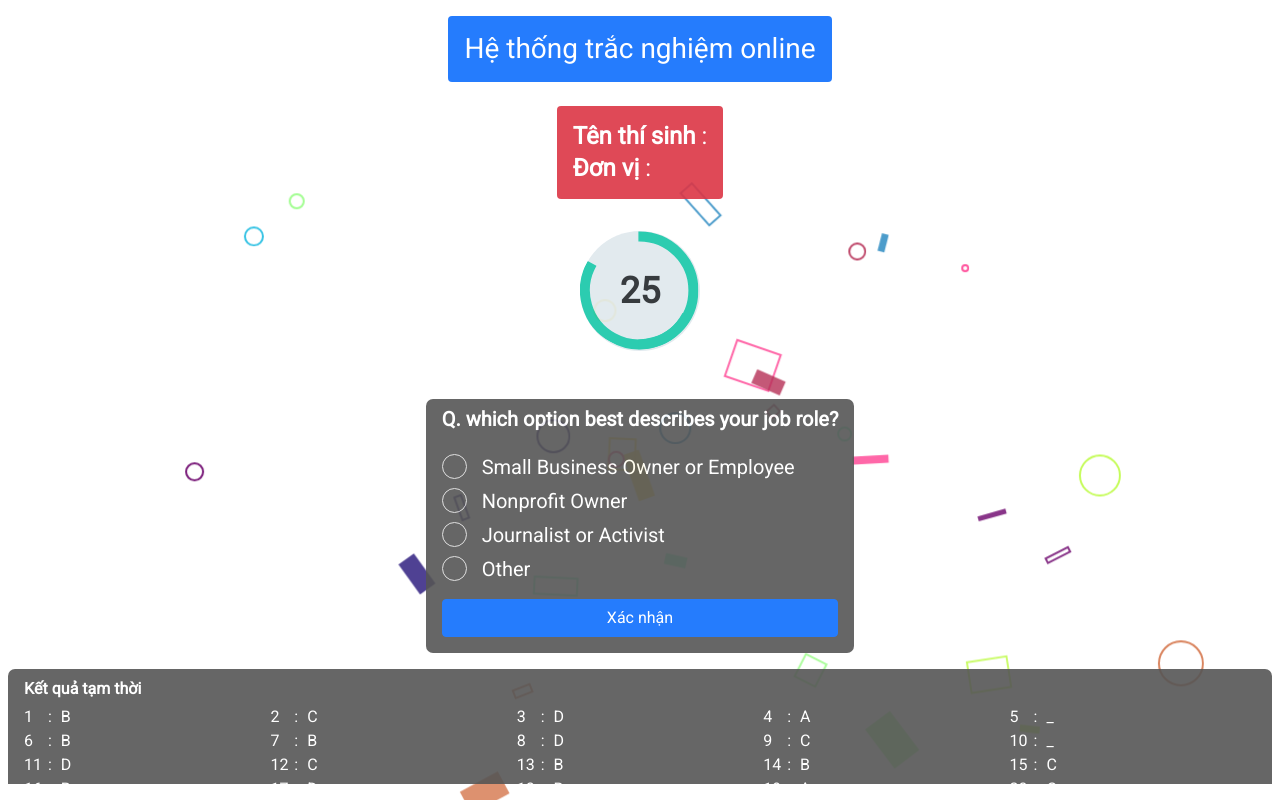
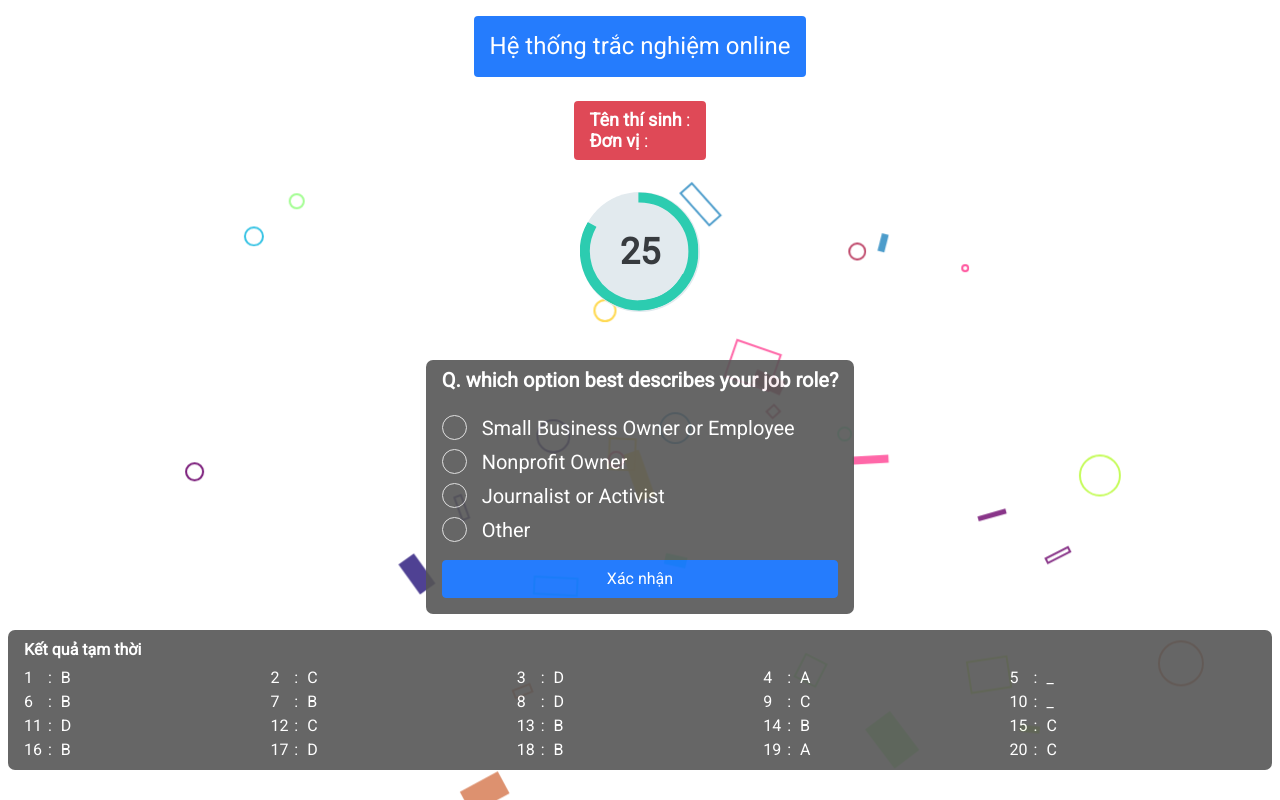
Before and after one commit to hellokhanhne/mutiple-choice, a React (Create React App) app: page / in a window 1280 px wide. Built offline with nearby package versions, Linux system fonts and the light colour scheme; no server answers; the database is empty; sample sign-in values are in the browser's storage.

Commit message:
Update Home.jsx

```diff
--- a/src/pages/Home.jsx
+++ b/src/pages/Home.jsx
@@ -1,7 +1,9 @@
+import { collection, doc, getDoc, onSnapshot, query } from "firebase/firestore";
 import React, { useEffect, useState } from "react";
 import { useNavigate } from "react-router-dom";
 
 import CountDown from "../components/CountDown";
+import { db } from "../firebase";
 import useWindowSize from "../hooks/useWindowSize";
 import "../styles/home.css";
 
@@ -21,6 +23,16 @@ const Home = () => {
   const [account, setAccount] = useState(
     JSON.parse(localStorage.getItem("account"))
   );
+
+  useEffect(() => {
+    const q = query(collection(db, "contest"));
+    const unsubscribe = onSnapshot(q, (querySnapshot) => {
+      // setIsInContest(querySnapshot.docs[0].data().isInContest);
+    });
+    return () => {
+      unsubscribe();
+    };
+  }, []);
 
   useEffect(() => {
     if (!localStorage.getItem("account")) {
@@ -88,21 +100,31 @@ const Home = () => {
                       }}
                       className="badge bg-primary  text-wrap py-3 px-3 mb-4"
                     >
-                      <h3 className="mb-0">Hệ thống trắc nghiệm online</h3>
+                      <h4 className="mb-0">Hệ thống trắc nghiệm online</h4>
                     </div>
                     <div
                       style={{
                         backgroundColor: " rgb(85, 85, 85)",
                       }}
-                      className="badge bg-danger  text-wrap py-3 px-3 text-start"
+                      className="badge bg-danger  text-wrap py-2 px-3 text-start"
                     >
-                      <h4 className="mb-1  ">
+                      <h5
+                        style={{
+                          fontSize: 18,
+                        }}
+                        className="mb-0"
+                      >
                         {" "}
                         <b>Tên thí sinh</b> : {account?.ten}
-                      </h4>
-                      <h4 className="mb-0">
+                      </h5>
+                      <h5
+                        style={{
+                          fontSize: 18,
+                        }}
+                        className="mb-0"
+                      >
                         <b>Đơn vị</b> : {account?.donvi}
-                      </h4>
+                      </h5>
                     </div>
                     {!isInContest && (
                       <div
```
